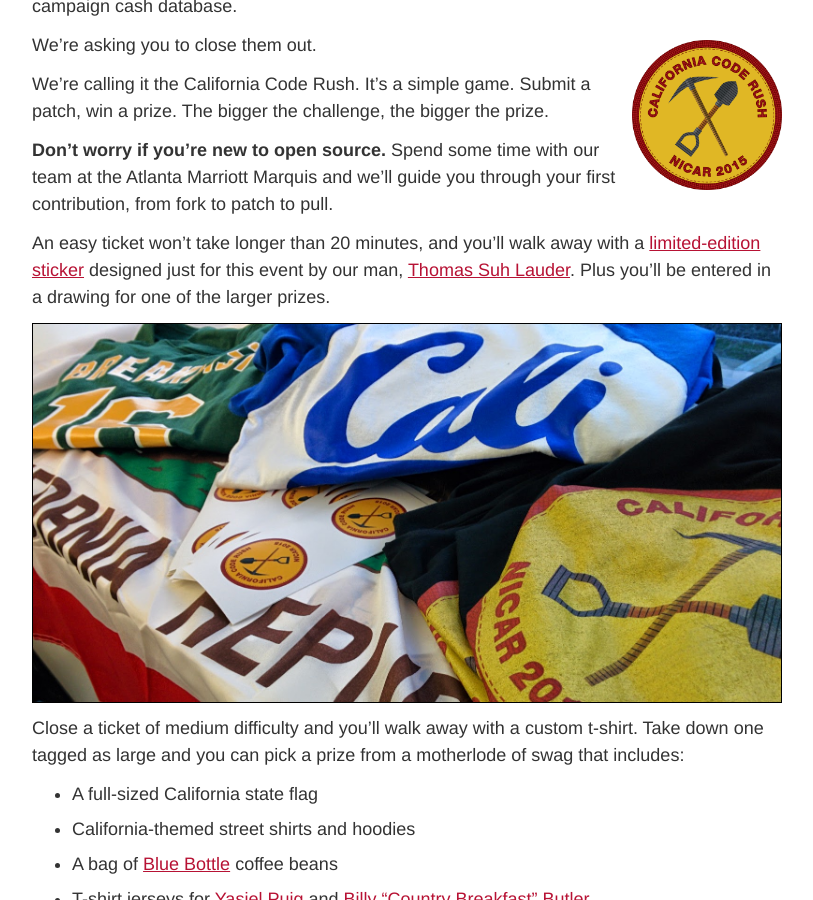
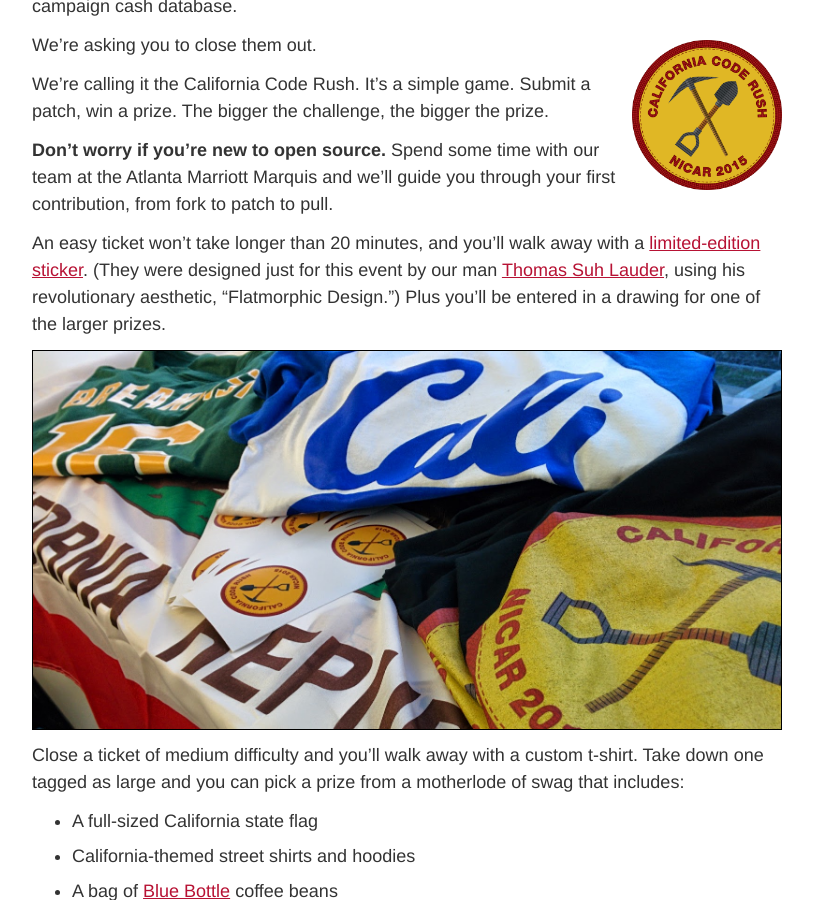
Before and after one commit to palewire/californiacivicdata.org, a Jekyll site: the page built from _posts/2015-02-26-code-rush.markdown, in a window 1280 px wide and 900 px high, scrolled down 339 px. Shown: the whole window, without its empty margins (233-1046 px from the left). Built offline with Jekyll 4.4.1, drawn with Linux system fonts in a browser that asks for light colours.

Commit message:
Flatmorphic, yo

```diff
--- a/_posts/2015-02-26-code-rush.markdown
+++ b/_posts/2015-02-26-code-rush.markdown
@@ -19,7 +19,7 @@ We're calling it the California Code Rush. It’s a simple game. Submit a patch,
 
 **Don't worry if you’re new to open source.** Spend some time with our team at the Atlanta Marriott Marquis and we'll guide you through your first contribution, from fork to patch to pull.
 
-An easy ticket won't take longer than 20 minutes, and you'll walk away with a [limited-edition sticker](/img/coderush.png) designed just for this event by our man, [Thomas Suh Lauder](https://twitter.com/thomas06037). Plus you'll be entered in a drawing for one of the larger prizes.
+An easy ticket won't take longer than 20 minutes, and you'll walk away with a [limited-edition sticker](/img/coderush.png). (They were designed just for this event by our man [Thomas Suh Lauder](https://twitter.com/thomas06037), using his revolutionary aesthetic, "Flatmorphic Design.") Plus you'll be entered in a drawing for one of the larger prizes.
 
 <img src="/img/swaglode.jpg" style="border: 1px solid black;">
 
```
